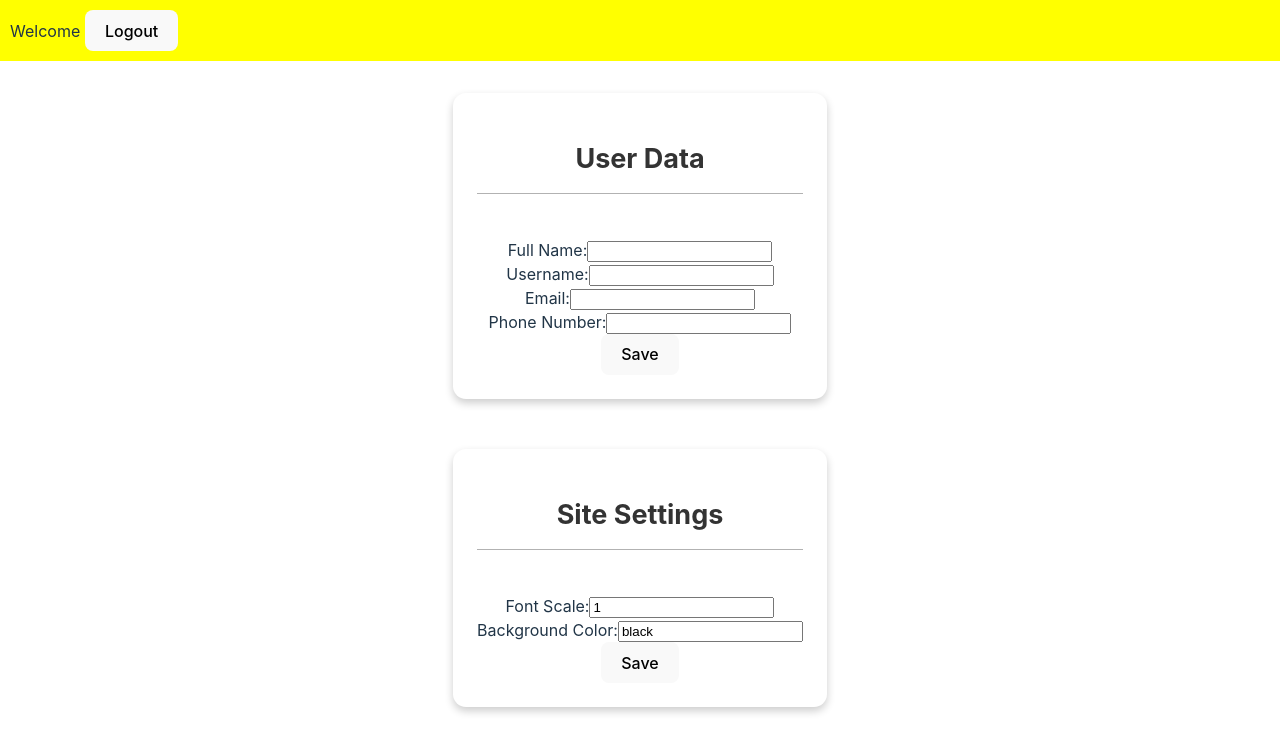
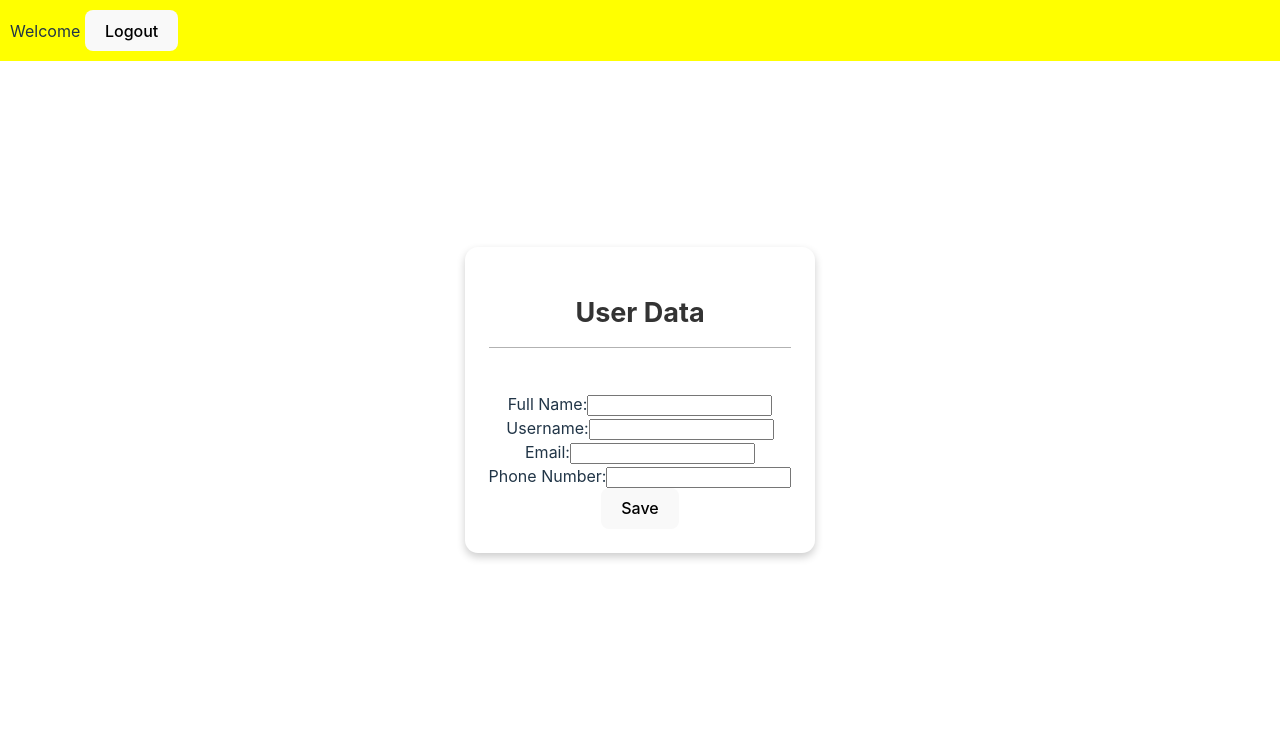
Before and after one commit to MatthewLacerda2/CalorieBurningApp, a React (Vite) app in the folder calorieburningapp.client/: page /User/Settings in a window 1280 px wide. Shown: the top 752 px of the page. Built offline with nearby package versions, Linux system fonts and the light colour scheme.

Commit message:
gave up on the sitesettings idea

```diff
--- a/calorieburningapp.client/src/Components/SettingsPage/UserSettingsFormulary/UserSettingsFormulary.tsx
+++ /dev/null
@@ -1,58 +0,0 @@
-import React, { useState } from "react";
-import { UserSiteSettings } from "../../../Data/UserSiteSettings";
-
-interface UserSiteSettingsFormularyProps {
-  userSiteSettings: UserSiteSettings;
-  onSave: (updatedSettings: UserSiteSettings) => void;
-}
-
-const UserSiteSettingsFormulary: React.FC<UserSiteSettingsFormularyProps> = ({
-  userSiteSettings,
-  onSave,
-}) => {
-  const [updatedSettings, setUpdatedSettings] =
-    useState<UserSiteSettings>(userSiteSettings);
-
-  const handleInputChange = (
-    e: React.ChangeEvent<HTMLInputElement | HTMLSelectElement>
-  ) => {
-    const { name, value } = e.target;
-    setUpdatedSettings((prevState) => ({
-      ...prevState,
-      [name]: value,
-    }));
-  };
-
-  const handleSubmit = (e: React.FormEvent<HTMLFormElement>) => {
-    e.preventDefault();
-    onSave(updatedSettings);
-  };
-
-  return (
-    <form onSubmit={handleSubmit}>
-      <div>
-        <label htmlFor="fontScale">Font Scale:</label>
-        <input
-          type="number"
-          id="fontScale"
-          name="fontScale"
-          value={updatedSettings.font_scale}
-          onChange={handleInputChange}
-        />
-      </div>
-      <div>
-        <label htmlFor="backgroundColor">Background Color:</label>
-        <input
-          type="text"
-          id="backgroundColor"
-          name="background_color"
-          value={updatedSettings.background_color}
-          onChange={handleInputChange}
-        />
-      </div>
-      <button type="submit">Save</button>
-    </form>
-  );
-};
-
-export default UserSiteSettingsFormulary;
--- a/calorieburningapp.client/src/Data/UserSiteSettings.ts
+++ /dev/null
@@ -1,4 +0,0 @@
-export interface UserSiteSettings {
-  font_scale: number;
-  background_color: string;
-}
--- a/calorieburningapp.client/src/Pages/User/SettingsPage/SettingsPage.tsx
+++ b/calorieburningapp.client/src/Pages/User/SettingsPage/SettingsPage.tsx
@@ -1,8 +1,6 @@
 import React, { useState } from "react";
-import { UserSiteSettings } from "../../../Data/UserSiteSettings";
 import Card from "../../../Components/Card/Card";
 import UserDataFormulary from "../../../Components/SettingsPage/UserDataFormulary/UserDataFormulary";
-import UserSiteSettingsFormulary from "../../../Components/SettingsPage/UserSettingsFormulary/UserSettingsFormulary";
 import { UserDTO } from "../../../Data/UserDTO";
 import { getUserFromToken } from "../../../Utils/getUserFromToken";
 import axios from "axios";
@@ -11,10 +9,6 @@ const SettingsPage: React.FC = () => {
   const [error, setError] = useState(null);
 
   const userRegister: UserDTO = getUserFromToken();
-  const userSiteSettings: UserSiteSettings = {
-    font_scale: 1.0,
-    background_color: "black",
-  };
 
   const handleUserDataSave = async (updatedUser: UserDTO) => {
     try {
@@ -38,15 +32,6 @@ const SettingsPage: React.FC = () => {
     }
   };
 
-  const handleUserSiteSettingsSave = (updatedSettings: UserSiteSettings) => {
-    try {
-      localStorage.setItem("usersitesettings", JSON.stringify(updatedSettings));
-      console.log("User site settings saved successfully");
-    } catch (error: any) {
-      console.error("Error saving user site settings:", error.message);
-    }
-  };
-
   return (
     <div>
       <Card title="User Data">
@@ -56,12 +41,6 @@ const SettingsPage: React.FC = () => {
         />
         {error !== null && <div>{error}</div>}
       </Card>
-      <Card title="Site Settings">
-        <UserSiteSettingsFormulary
-          userSiteSettings={userSiteSettings}
-          onSave={handleUserSiteSettingsSave}
-        />
-      </Card>
     </div>
   );
 };
```
